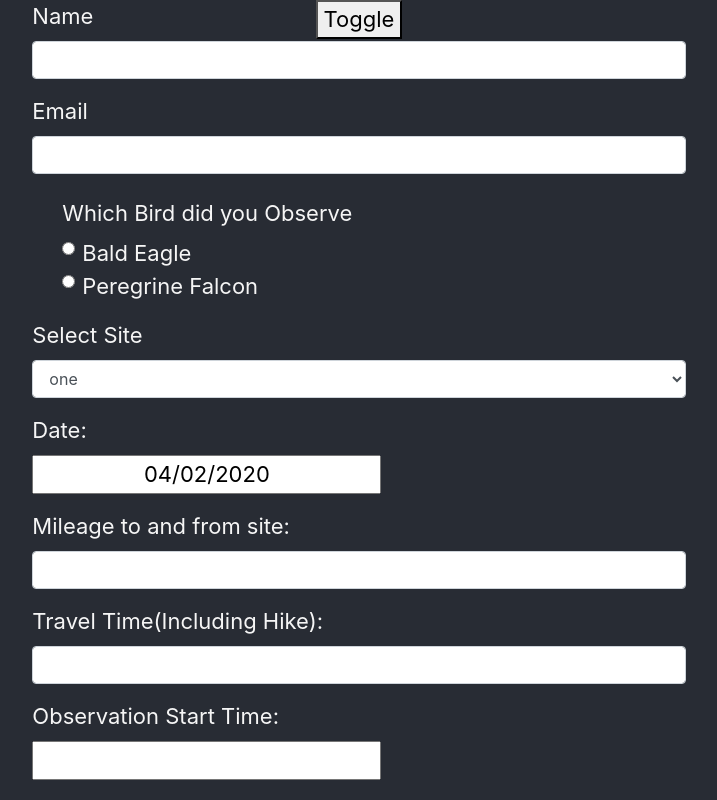
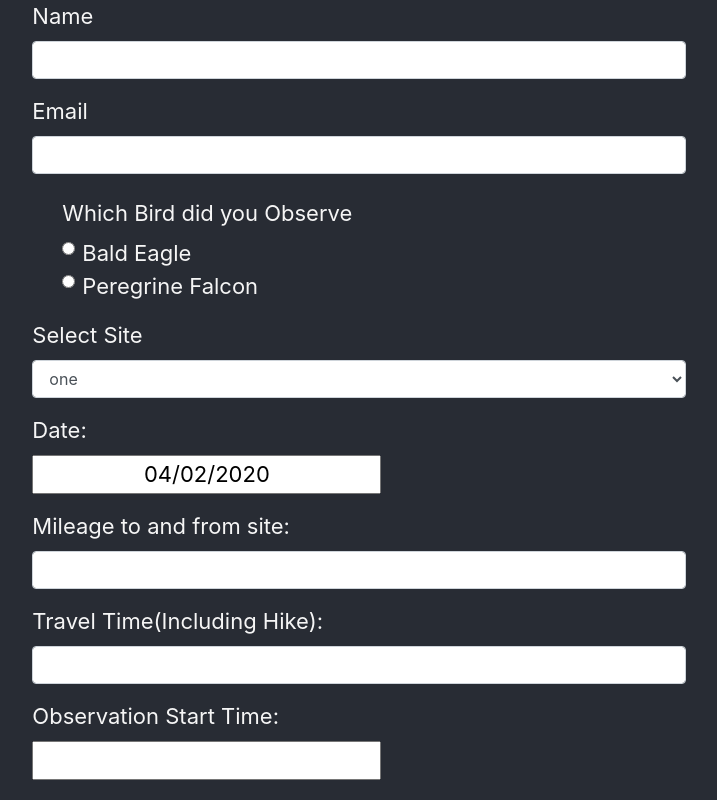
Before and after one commit to pphelps28/Peregrine_Project, a React (Create React App) app in the folder client/: page / in a window 1280 px wide. Shown: the top 800 px of the page, without its empty margins (281-998 px from the left). Built offline with nearby package versions, Linux system fonts and the light colour scheme.

Commit message:
removed toggle button

```diff
--- a/client/src/App.js
+++ b/client/src/App.js
@@ -157,7 +157,6 @@ class App extends Component {
     let { nameChange, emailChange, birdChange, siteChange, dateChange, mileageChange,travelChange, timeStartChange, timeEndChange, totalTimeChange, temperatureChange, percipitationChange,cloudCoverChange, windSpeedChange, observationChange,observationSummaryChange, youngChange, youngAgeChange, incubationChange, commentsChange, handleSubmit, toggleInput } = this
     return (
       <>
-        <button id="toggle-button" onClick={toggleInput}>Toggle</button>
         <div id="wrapper">
 
             <InputForm handleSubmit={handleSubmit}
```
